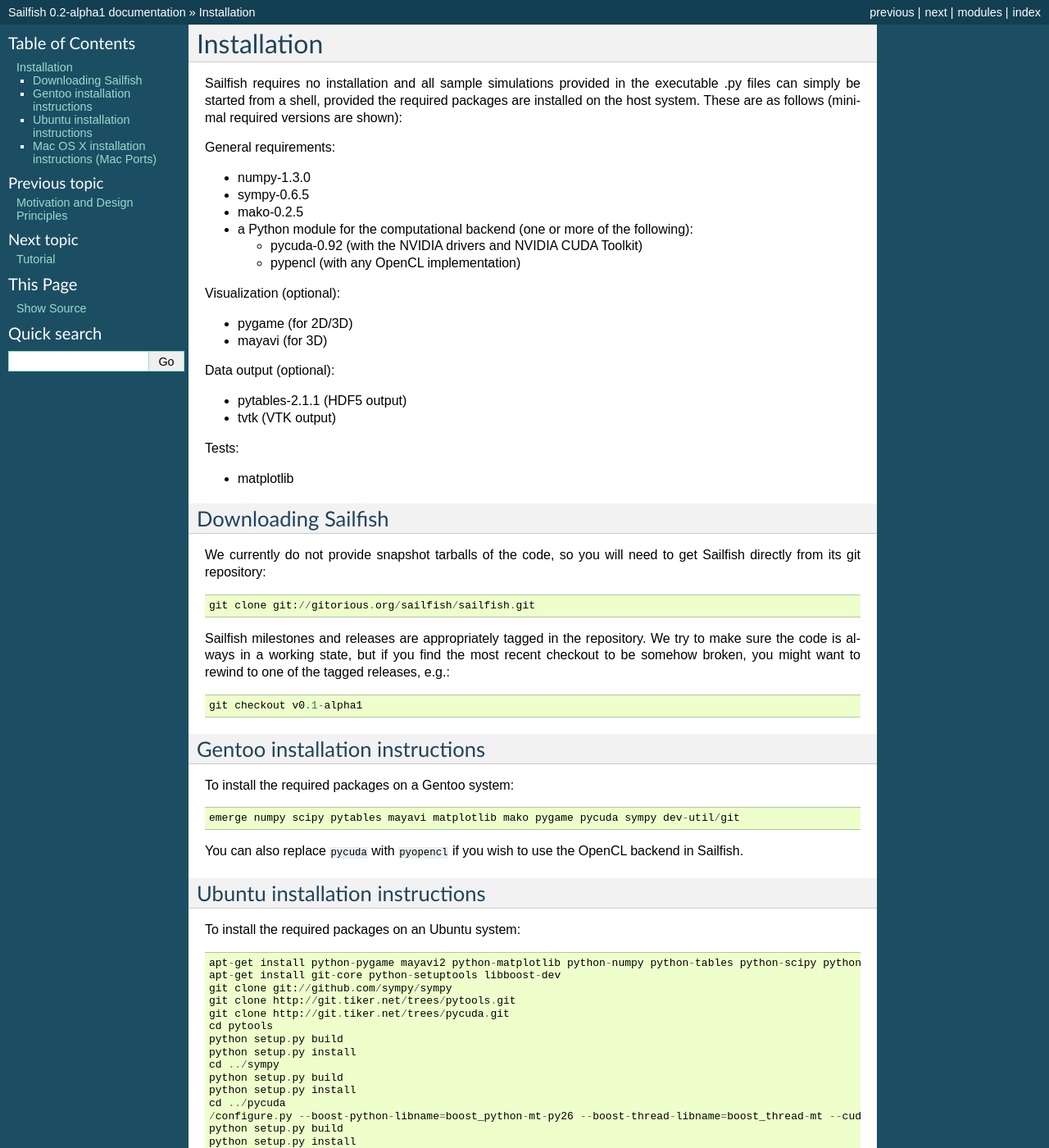
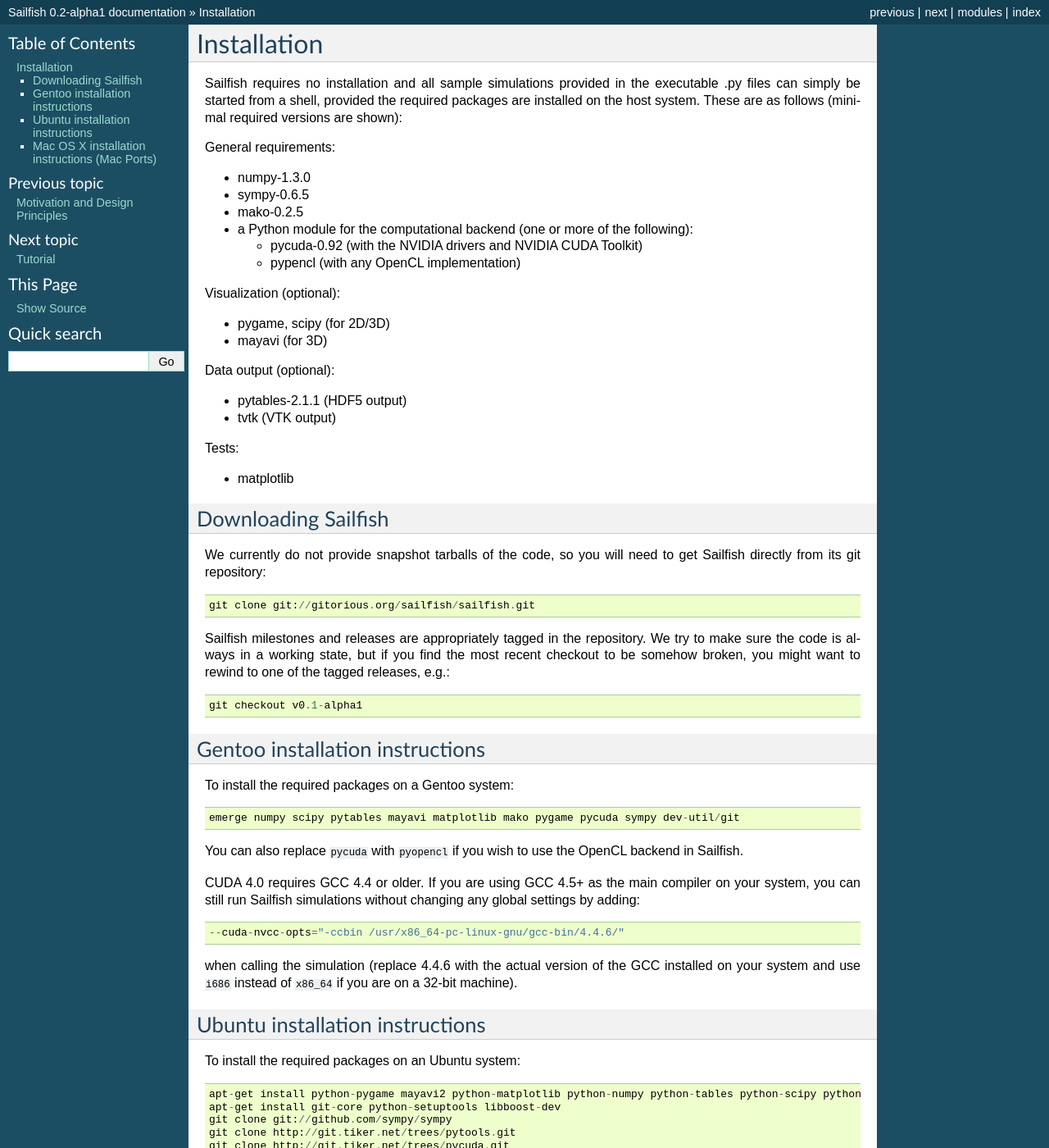
Before and after one commit to sailfish-team/sailfish, a Sphinx documentation site: the page built from doc/installation.rst, in a window 1280 px wide and 1400 px high. Shown: the whole window at 82% size. Built offline with Sphinx 7.4.7, drawn with Linux system fonts in a browser that asks for light colours; formulas are drawn with MathJax 3.

Commit message:
Add info about the cuda-nvcc-opts hack for GCC compatibility.

```diff
--- a/doc/installation.rst
+++ b/doc/installation.rst
@@ -17,7 +17,7 @@
 
 Visualization (optional):
 
-* pygame (for 2D/3D)
+* pygame, scipy (for 2D/3D)
 * mayavi (for 3D)
 
 Data output (optional):
@@ -52,6 +52,15 @@
 
 You can also replace ``pycuda`` with ``pyopencl`` if you wish to use the OpenCL backend
 in Sailfish.
+
+CUDA 4.0 requires GCC 4.4 or older.  If you are using GCC 4.5+ as the main compiler on
+your system, you can still run Sailfish simulations without changing any global settings
+by adding::
+
+  --cuda-nvcc-opts="-ccbin /usr/x86_64-pc-linux-gnu/gcc-bin/4.4.6/"
+
+when calling the simulation (replace 4.4.6 with the actual version of the GCC installed
+on your system and use ``i686`` instead of ``x86_64`` if you are on a 32-bit machine).
 
 Ubuntu installation instructions
 --------------------------------
```
